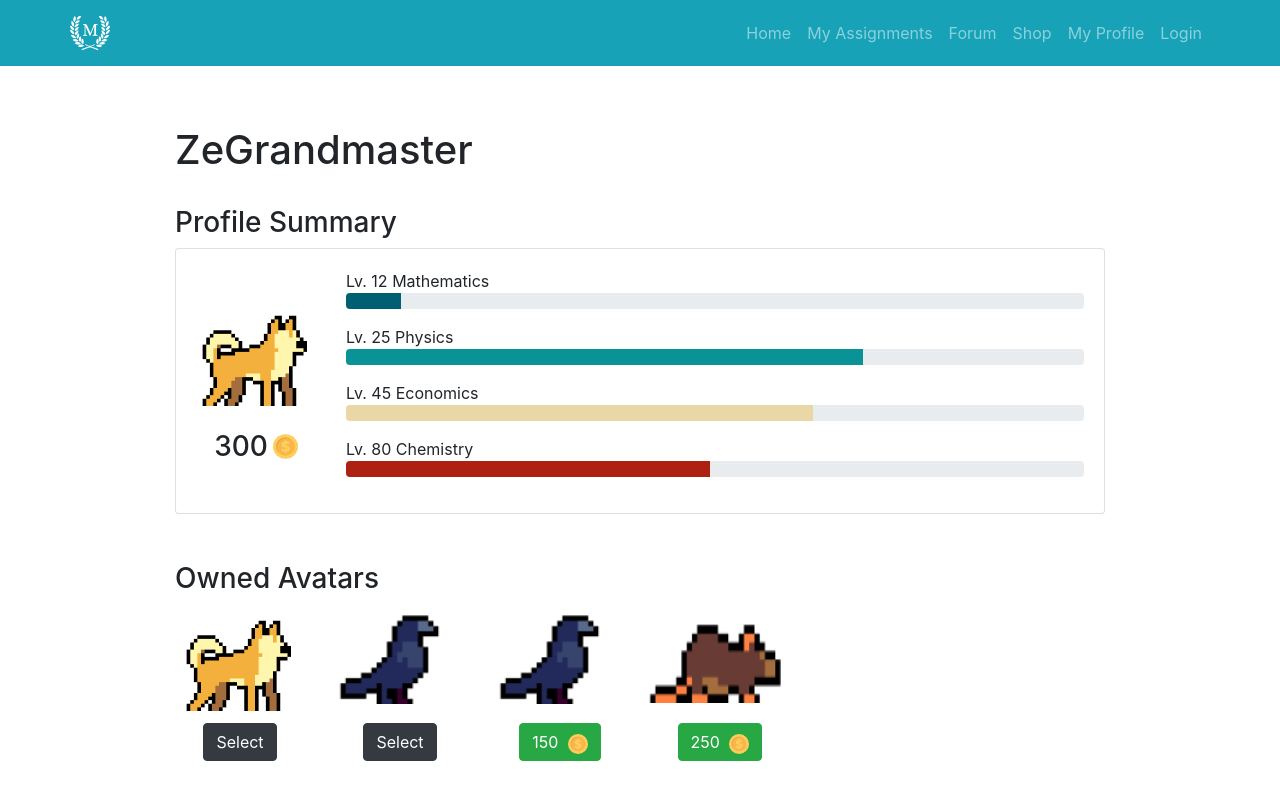
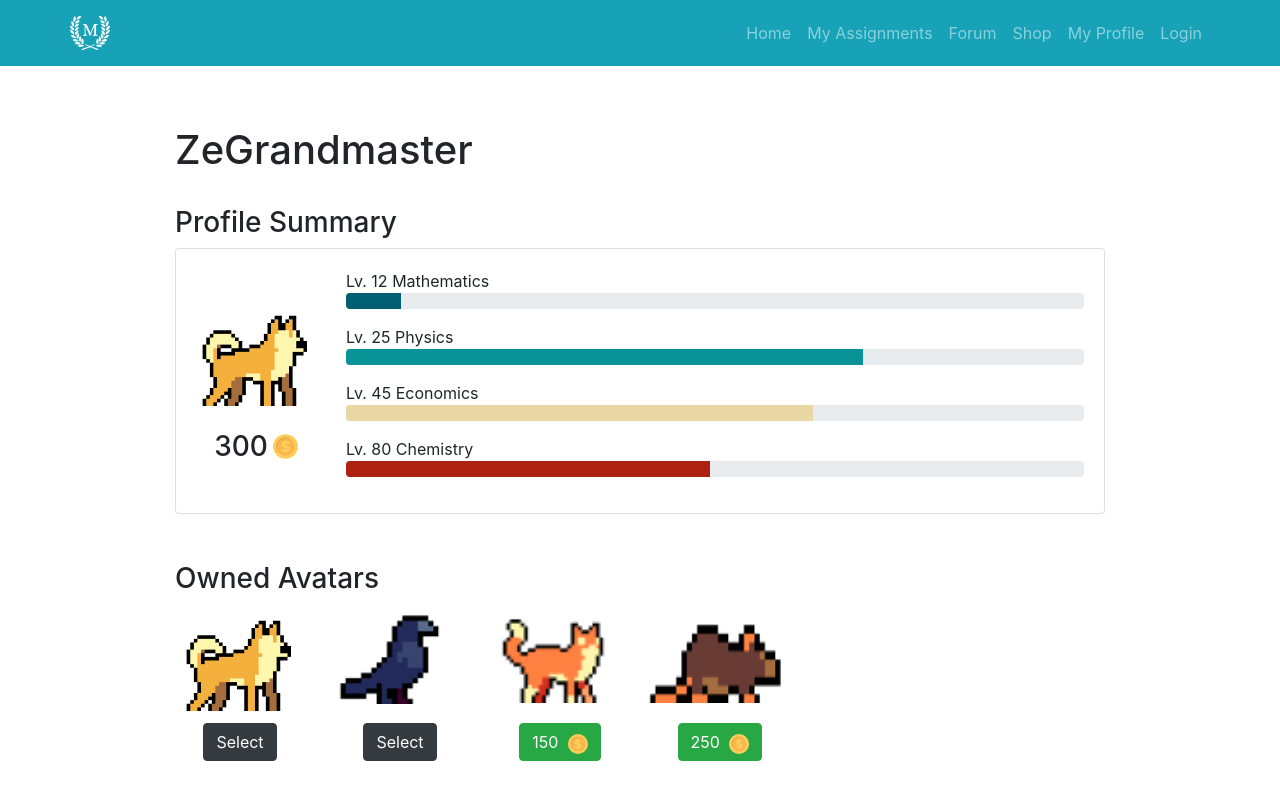
Before and after one commit to danikrisdayadi/lifehack2021, a React (Create React App) app in the folder client/: page /profile in a window 1280 px wide. Built offline with nearby package versions, Linux system fonts and the light colour scheme; no server answers.

Commit message:
Change to cat avatar

```diff
--- a/client/src/pages/ProfilePage.jsx
+++ b/client/src/pages/ProfilePage.jsx
@@ -30,9 +30,9 @@ const birdAvatar = {
     unlocked: true,
     _id: ''
 };
-const birdAvatar2 = {
-    name: 'bird2',
-    picture: { location: 'bird.png', key: '' },
+const catAvatar = {
+    name: 'cat',
+    picture: { location: 'cat.png', key: '' },
     price: 150,
     unlocked: false,
     _id: ''
@@ -45,7 +45,7 @@ const ratAvatar = {
     _id: ''
 };
 
-const availableAvatars = [dogAvatar, birdAvatar, birdAvatar2, ratAvatar];
+const availableAvatars = [dogAvatar, birdAvatar, catAvatar, ratAvatar];
 
 const ProfilePage = ({ ...props }) => {
     const { queryId } = useParams();
```
Also changed, not shown: client/src/utils/placeholder.jsx (renamed from client/src/utils/placeholder.js).
